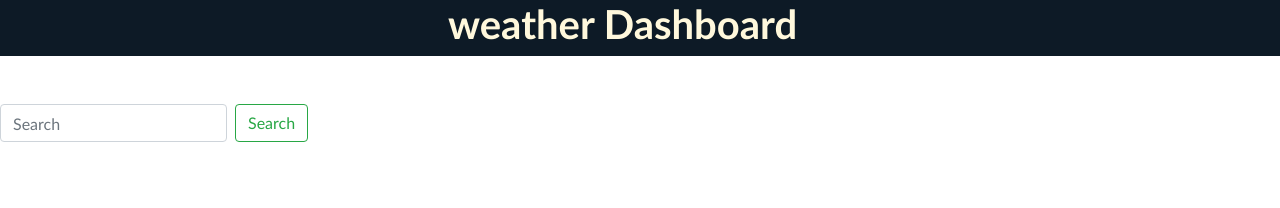
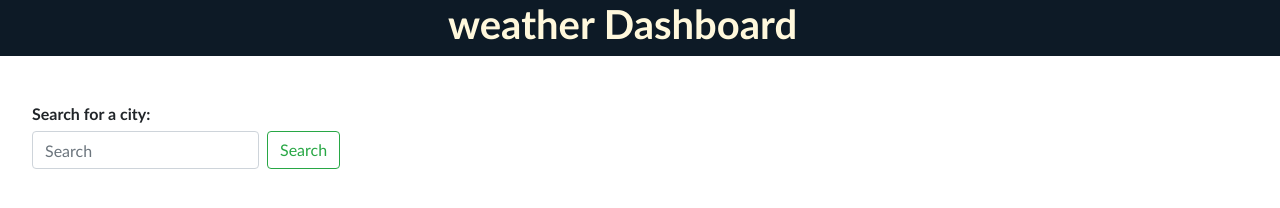
Before and after one commit to Tuppince24/JavonteWeek6weather.io, a plain HTML site: page index.html in a window 1280 px wide. Drawn offline with nearby package versions, Linux system fonts and the light colour scheme.

Commit message:
more grid work

```diff
--- a/index.html
+++ b/index.html
@@ -26,9 +26,10 @@
     </div>
 
     <!--Making the side bar here-->
-    <section id="allSideB">
+    <section class="meatPot" id="allSideB">
         <div class="row">
             <div class="col-md-4">
+                <h6><strong>Search for a city:</strong></h6>
                 <form class="form-inline my-2 my-lg-0" id="js-search-form">
                     <input class="form-control mr-sm-2" for="search" type="search" id="js-search-input" placeholder="Search" aria-label="Search" >
                     <button class="btn btn-outline-success my-2 my-sm-0" type="submit">Search</button>
@@ -38,6 +39,10 @@
     </section>
 
 
+    <!--making two row in section / main content of page (meat and potatoes)-->
+    <section id="twoRows"></section>
+
+
 
 
     <script src="#"></script>
--- a/style.css
+++ b/style.css
@@ -1,8 +1,11 @@
 body{
+    display: block;
+    font-family: 'Trebuchet MS', 'Lucida Sans Unicode', 'Lucida Grande', 'Lucida Sans', Arial, sans-serif;
+}
+
+#wholeNav{
     margin:0 auto;
     width: 100%;
-    display: block;
-    font-family: 'Trebuchet MS', 'Lucida Sans Unicode', 'Lucida Grande', 'Lucida Sans', Arial, sans-serif;
 }
 
 #navRow{
@@ -15,3 +18,8 @@ body{
     margin-left: 35%;
     text-align: center;
 }
+
+section{
+    margin:0 auto;
+    width: 95%;
+}
```
